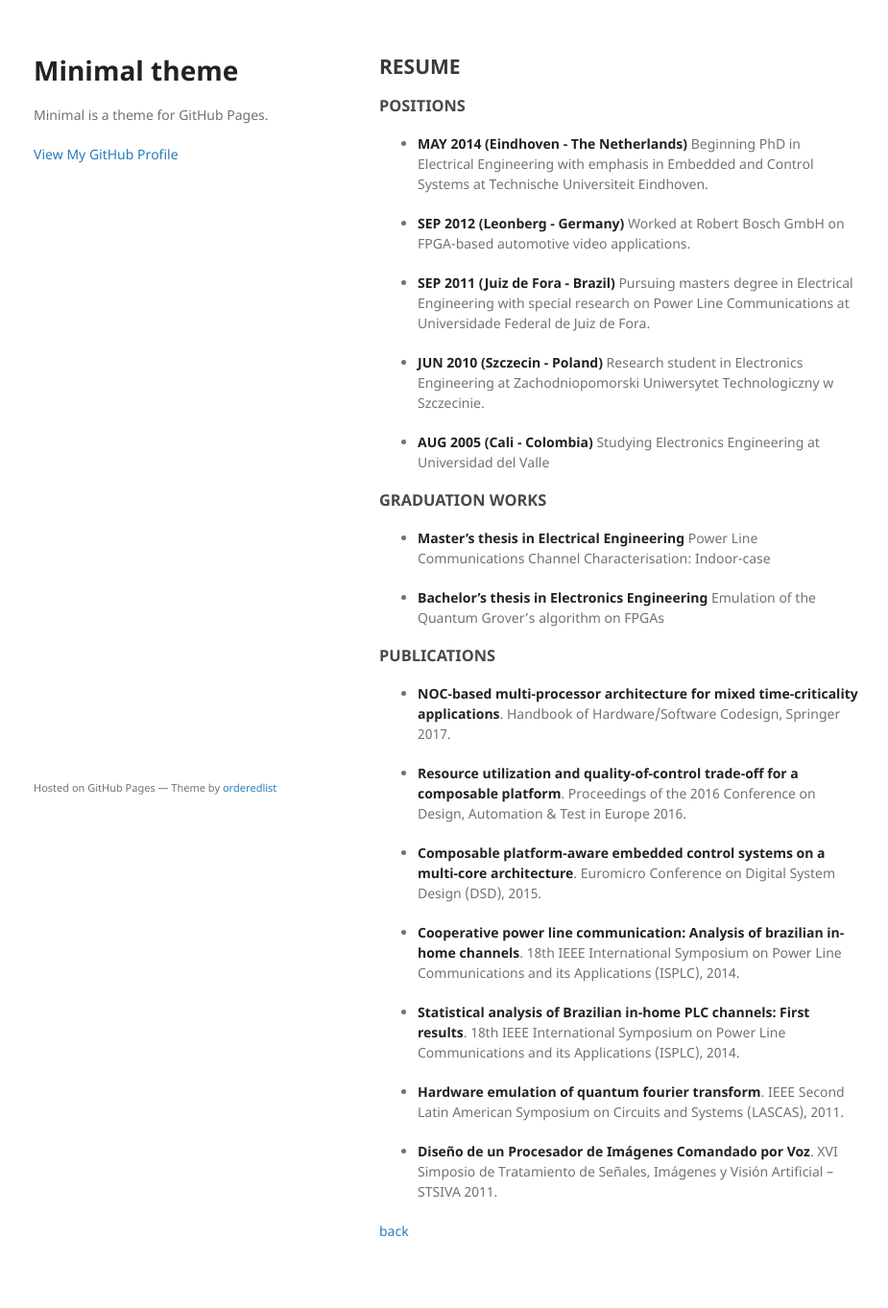
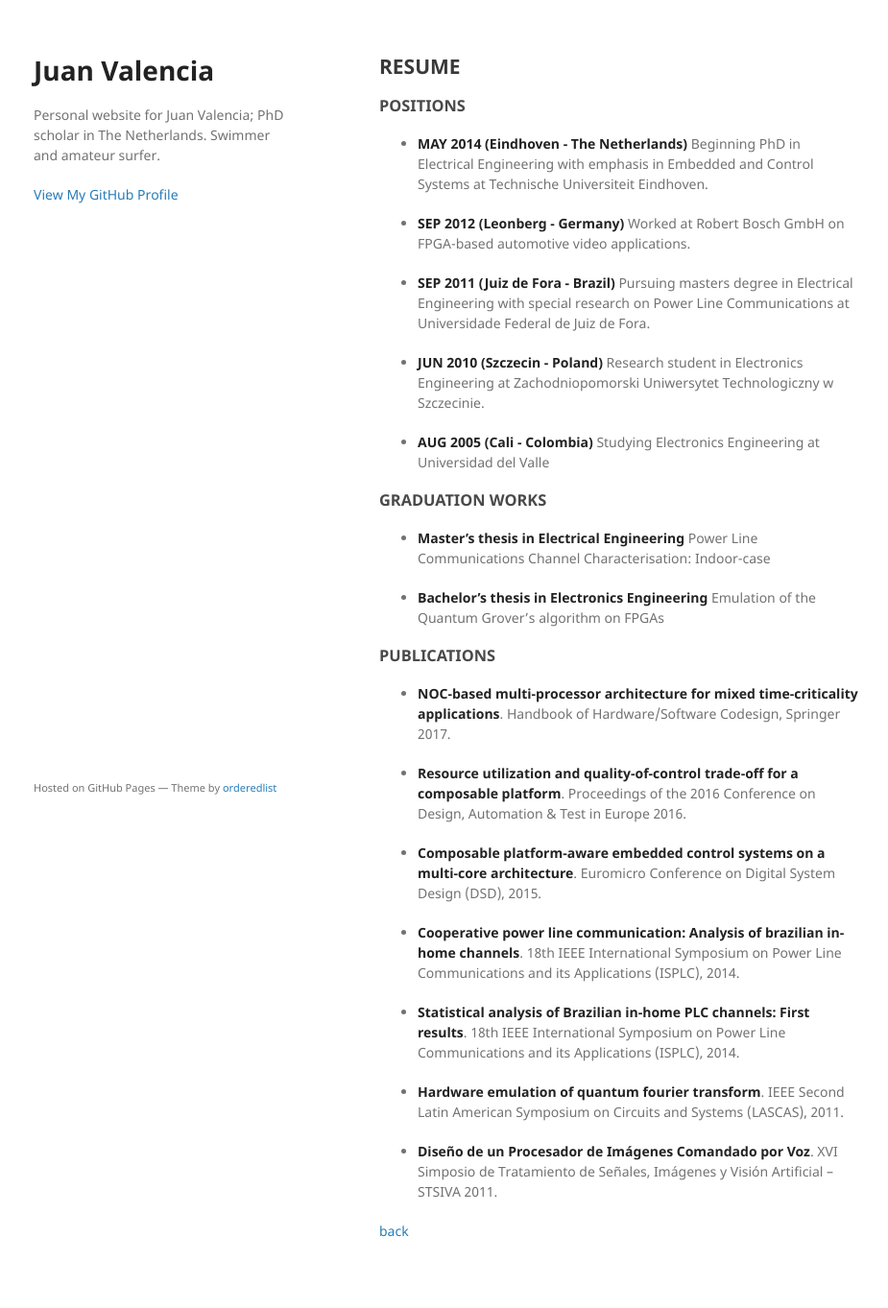
Before and after one commit to juanvalen15/juanvalen15.github.io, a Jekyll site: the page built from another-page.md, in a window 1280 px wide. Shown: the whole page at 96% size, without its empty margins (175-1100 px from the left). Built offline with Jekyll 4.4.1, drawn with Linux system fonts in a browser that asks for light colours; our own code applies the rules of GitHub Pages for plain Markdown files.

Commit message:
added website title and description

```diff
--- a/_config.yml
+++ b/_config.yml
@@ -1,5 +1,5 @@
-title: Minimal theme
-description: Minimal is a theme for GitHub Pages.
+title: Juan Valencia
+description: Personal website for Juan Valencia; PhD scholar in The Netherlands. Swimmer and amateur surfer.
 show_downloads: false
 google_analytics: false
 theme: jekyll-theme-minimal
```
